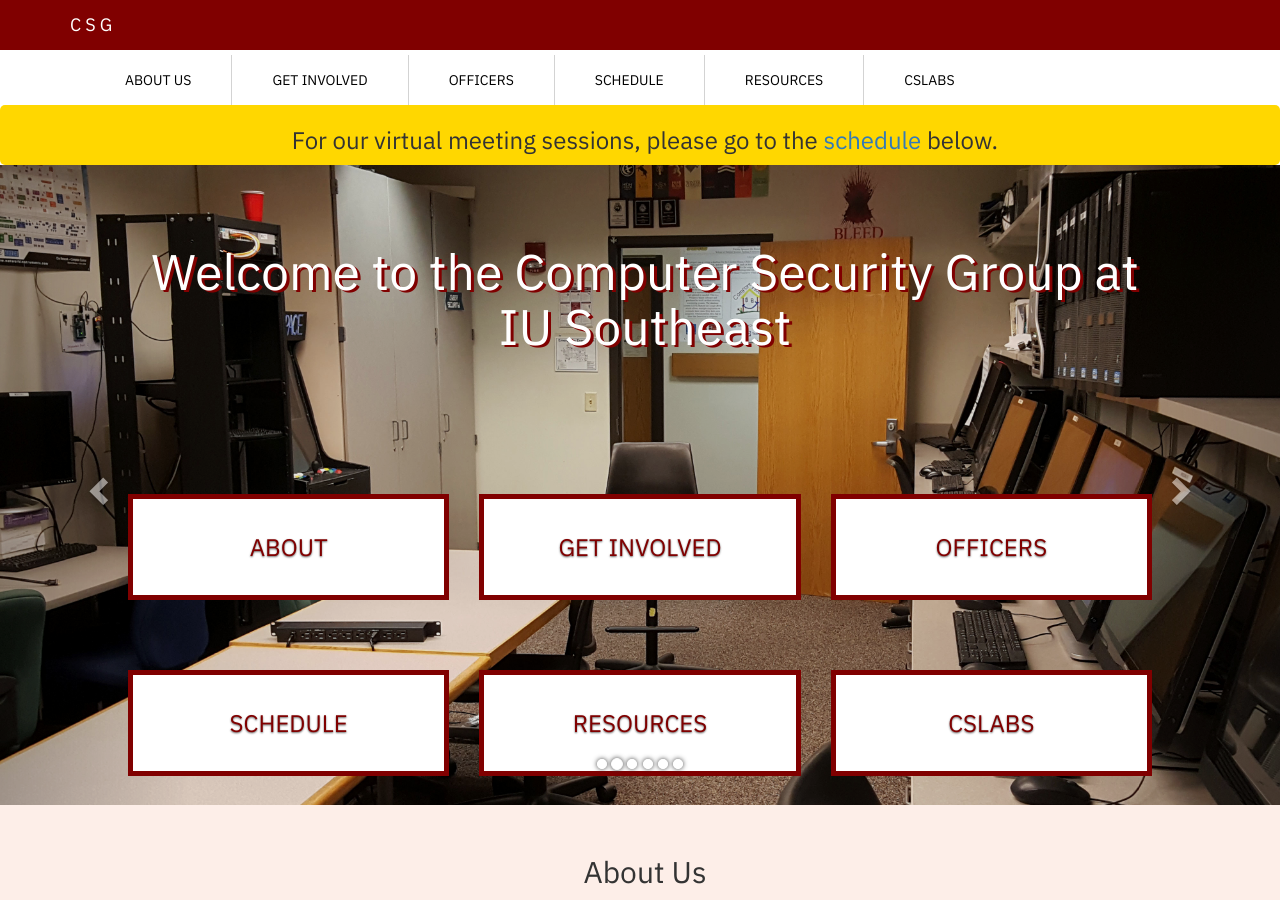
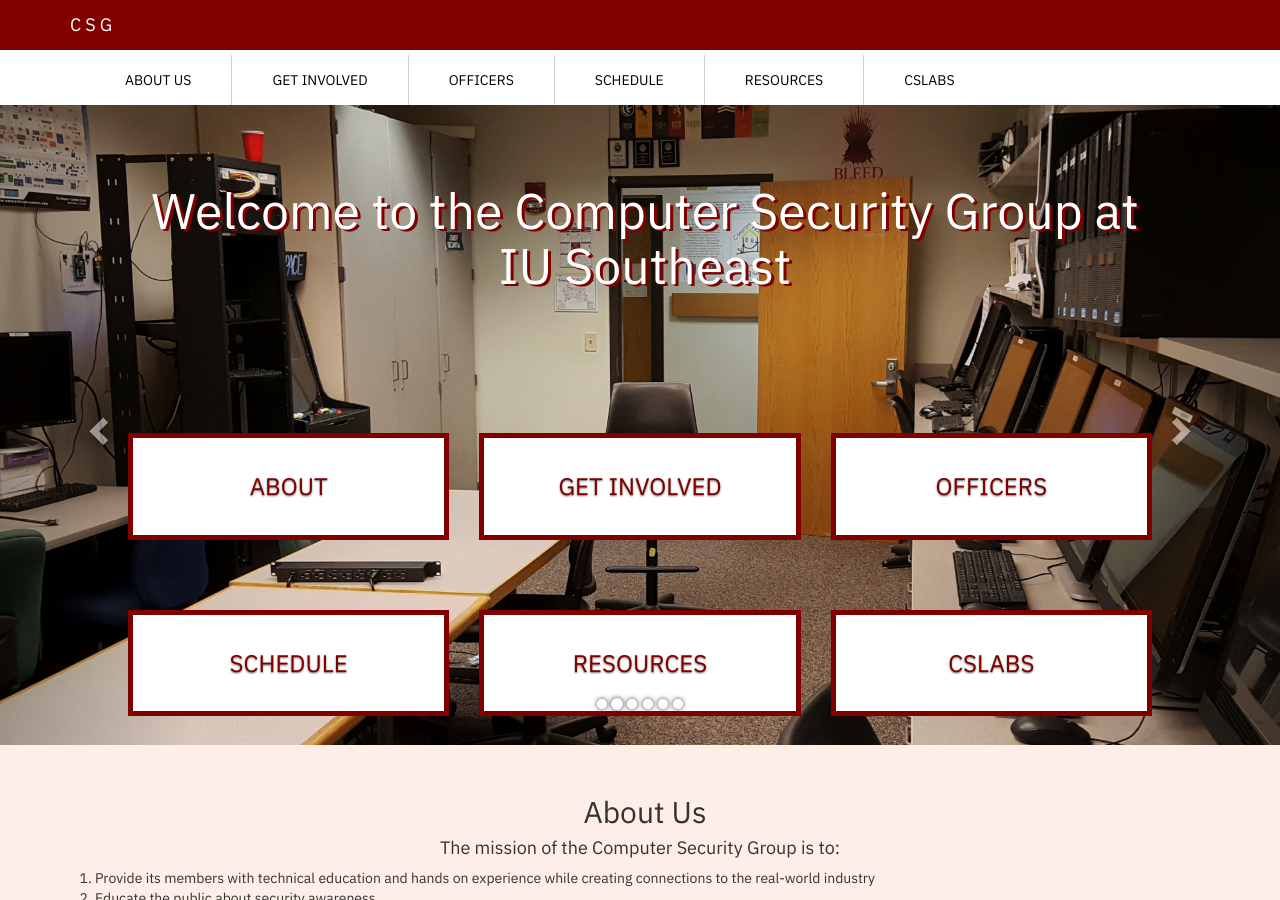
Before and after one commit to ius-csg/csghomepage, a Jekyll site: the page built from index.html, in a window 1280 px wide and 900 px high. Built offline with Jekyll 4.4.1, drawn with Linux system fonts in a browser that asks for light colours.

Commit message:
Removed virtual session header

```diff
--- a/_includes/header.html
+++ b/_includes/header.html
@@ -24,9 +24,3 @@
             </ul>
           </div>
     </div>
-
-    <div class="container-warning">
-        <h3>
-        For our virtual meeting sessions, please go to the <a href="index.html#schedule" >schedule</a> below.
-        </h3>
-      </div>
```
